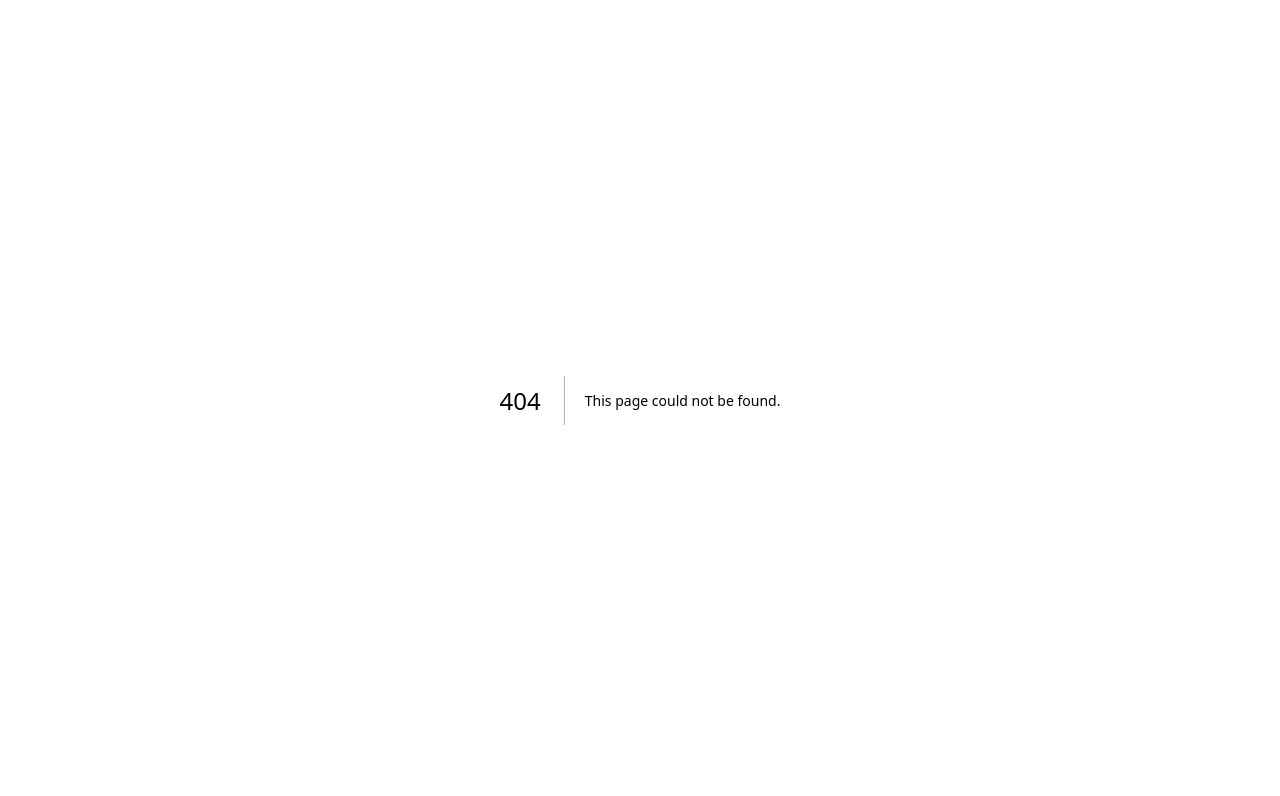
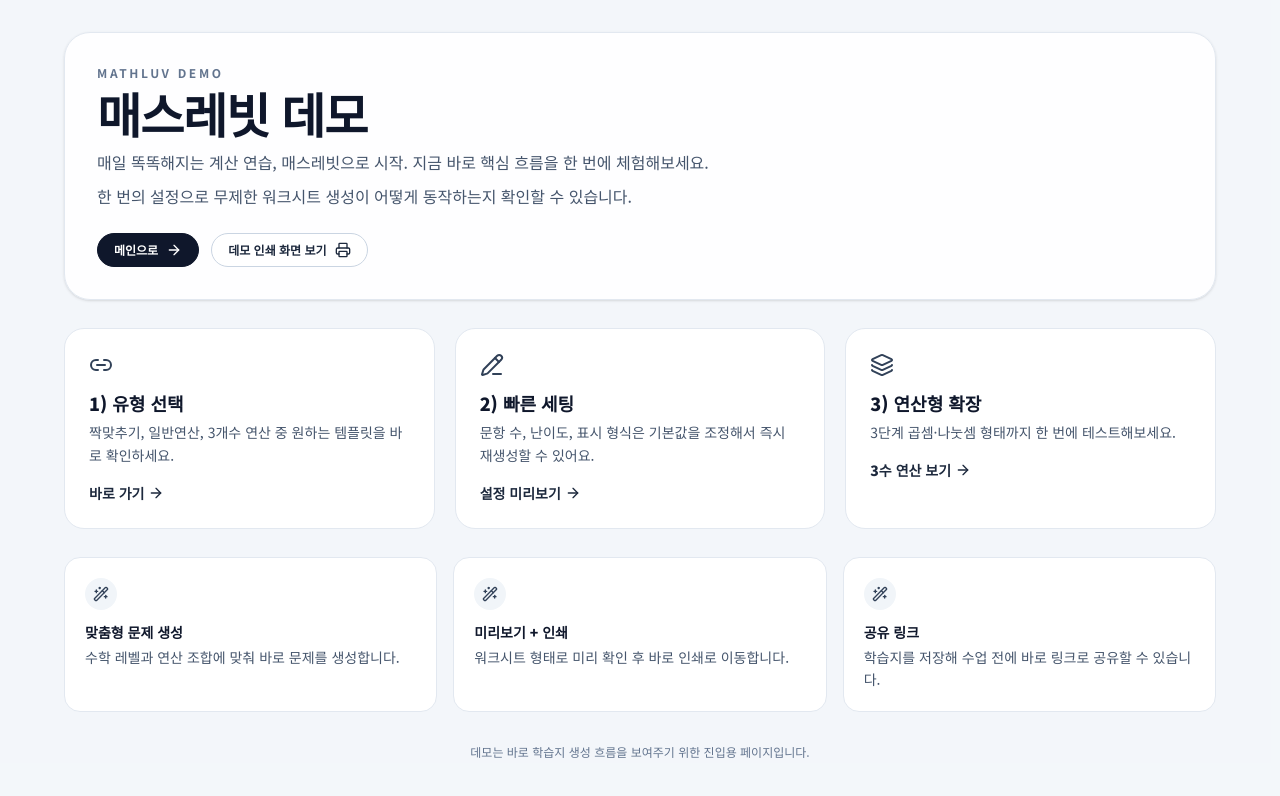
Before and after one commit to neozzzzz/mathlab, a Next.js app: page /demo in a window 1280 px wide. Before the commit this address had no page. Shown: the top 796 px of the page. Built offline with nearby package versions, Linux system fonts and the light colour scheme.

Commit message:
feat: 데모 페이지 생성

```diff
--- /dev/null
+++ b/src/app/demo/page.tsx
@@ -0,0 +1,122 @@
+import Link from "next/link";
+import { ArrowRight, Printer, PencilLine, Layers, Link2, WandSparkles } from "lucide-react";
+import TrackedLink from "@/components/TrackedLink";
+import { GA_EVENTS } from "@/lib/ga";
+
+const DEMO_STEPS = [
+  {
+    title: "1) 유형 선택",
+    desc: "짝맞추기, 일반연산, 3개수 연산 중 원하는 템플릿을 바로 확인하세요.",
+    action: "바로 가기",
+    href: "/match",
+    icon: Link2,
+    event: "match",
+  },
+  {
+    title: "2) 빠른 세팅",
+    desc: "문항 수, 난이도, 표시 형식은 기본값을 조정해서 즉시 재생성할 수 있어요.",
+    action: "설정 미리보기",
+    href: "/calc",
+    icon: PencilLine,
+    event: "calc",
+  },
+  {
+    title: "3) 연산형 확장",
+    desc: "3단계 곱셈·나눗셈 형태까지 한 번에 테스트해보세요.",
+    action: "3수 연산 보기",
+    href: "/calc3",
+    icon: Layers,
+    event: "calc3",
+  },
+];
+
+const FEATURES = [
+  {
+    title: "맞춤형 문제 생성",
+    desc: "수학 레벨과 연산 조합에 맞춰 바로 문제를 생성합니다.",
+  },
+  {
+    title: "미리보기 + 인쇄",
+    desc: "워크시트 형태로 미리 확인 후 바로 인쇄로 이동합니다.",
+  },
+  {
+    title: "공유 링크",
+    desc: "학습지를 저장해 수업 전에 바로 링크로 공유할 수 있습니다.",
+  },
+];
+
+export default function DemoPage() {
+  return (
+    <main className="min-h-screen bg-slate-100/70 py-8 px-4 sm:px-6 lg:px-8">
+      <div className="mx-auto max-w-6xl">
+        <section className="rounded-[26px] border border-slate-200 bg-white/95 p-6 sm:p-8 shadow-sm">
+          <p className="text-xs tracking-[0.22em] text-slate-500 font-bold">MATHLUV DEMO</p>
+          <h1 className="mt-2 text-3xl sm:text-5xl font-black tracking-tight text-slate-900">매스레빗 데모</h1>
+          <p className="mt-3 text-slate-600 text-sm sm:text-base leading-relaxed max-w-3xl">
+            매일 똑똑해지는 계산 연습, 매스레빗으로 시작.
+            지금 바로 핵심 흐름을 한 번에 체험해보세요.
+          </p>
+          <p className="mt-2 text-slate-600 text-sm sm:text-base leading-relaxed max-w-3xl">
+            한 번의 설정으로 무제한 워크시트 생성이 어떻게 동작하는지 확인할 수 있습니다.
+          </p>
+
+          <div className="mt-6 flex flex-wrap gap-3">
+            <TrackedLink
+              href="/"
+              gaEvent={GA_EVENTS.SELECT_MENU}
+              gaParams={{ menu: "home_from_demo" }}
+              className="inline-flex items-center gap-2 rounded-full border border-slate-900 bg-slate-900 text-white px-4 py-2 text-xs font-bold hover:bg-slate-800"
+            >
+              메인으로
+              <ArrowRight className="w-4 h-4" />
+            </TrackedLink>
+            <Link
+              href="/preview"
+              className="inline-flex items-center gap-2 rounded-full border border-slate-300 bg-white px-4 py-2 text-xs font-bold text-slate-800 hover:bg-slate-50"
+            >
+              데모 인쇄 화면 보기
+              <Printer className="w-4 h-4" />
+            </Link>
+          </div>
+        </section>
+
+        <section className="mt-7 grid gap-5 md:grid-cols-3">
+          {DEMO_STEPS.map((s) => {
+            const Icon = s.icon;
+            return (
+              <TrackedLink
+                key={s.href}
+                href={s.href}
+                gaEvent={GA_EVENTS.SELECT_MENU}
+                gaParams={{ menu: `demo_${s.event}` }}
+                className="group rounded-[20px] border border-slate-200 bg-white p-6 text-left transition-all duration-200 hover:-translate-y-1 hover:shadow-lg"
+              >
+                <Icon className="w-6 h-6 text-slate-700" />
+                <h2 className="mt-3 text-lg font-black text-slate-900">{s.title}</h2>
+                <p className="mt-1 text-sm text-slate-600 leading-relaxed">{s.desc}</p>
+                <p className="mt-4 inline-flex items-center text-sm font-black text-slate-800">
+                  {s.action}
+                  <ArrowRight className="w-4 h-4 ml-1" />
+                </p>
+              </TrackedLink>
+            );
+          })}
+        </section>
+
+        <section className="mt-7 grid gap-4 sm:grid-cols-3">
+          {FEATURES.map((f) => (
+            <div key={f.title} className="rounded-2xl bg-white border border-slate-200 p-5">
+              <div className="inline-flex items-center justify-center rounded-full bg-slate-100 p-2 text-slate-700">
+                <WandSparkles className="w-4 h-4" />
+              </div>
+              <h3 className="mt-3 text-sm font-black text-slate-900">{f.title}</h3>
+              <p className="mt-1 text-sm text-slate-600 leading-relaxed">{f.desc}</p>
+            </div>
+          ))}
+        </section>
+
+        <p className="mt-8 text-xs text-slate-500 text-center">데모는 바로 학습지 생성 흐름을 보여주기 위한 진입용 페이지입니다.</p>
+      </div>
+    </main>
+  );
+}
```
